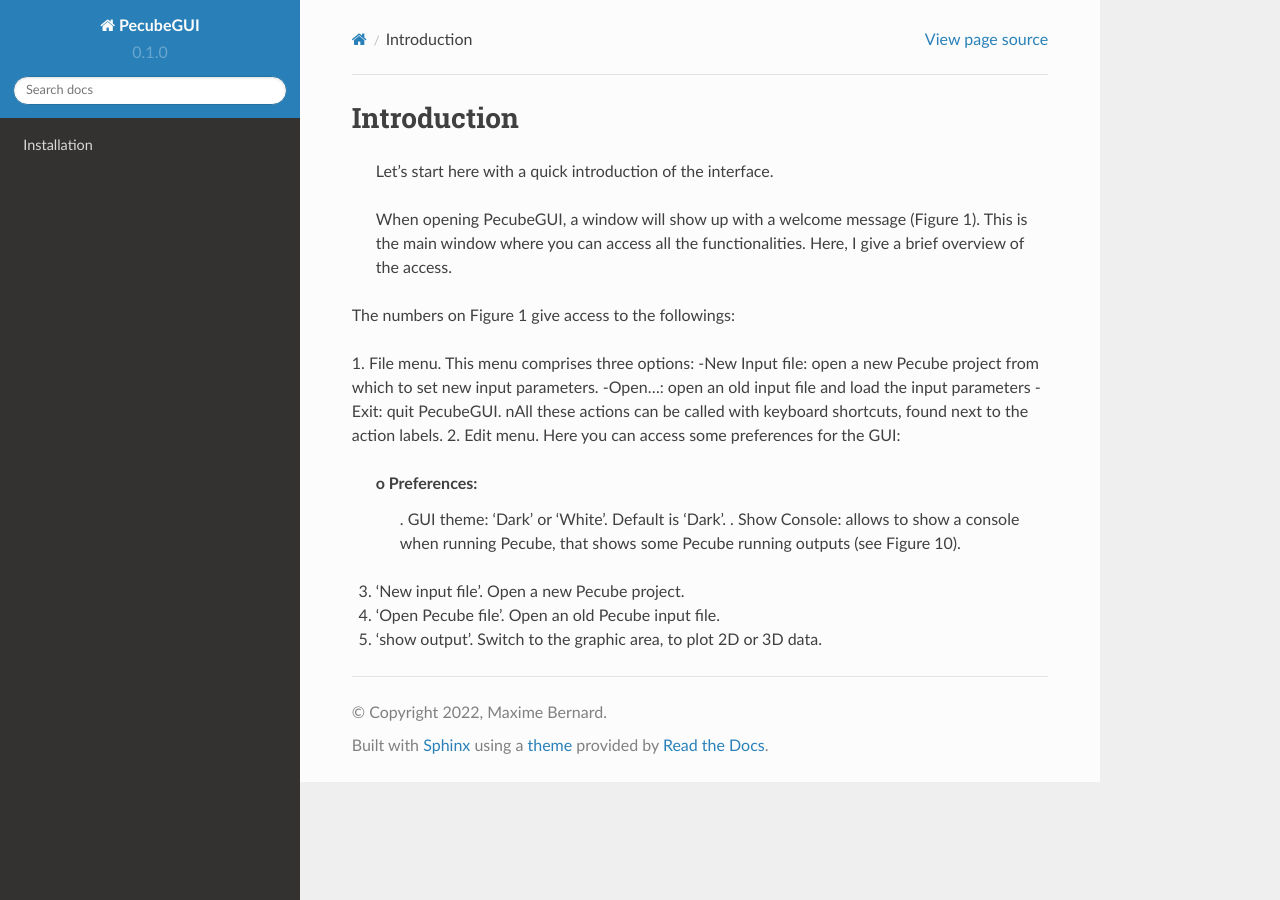
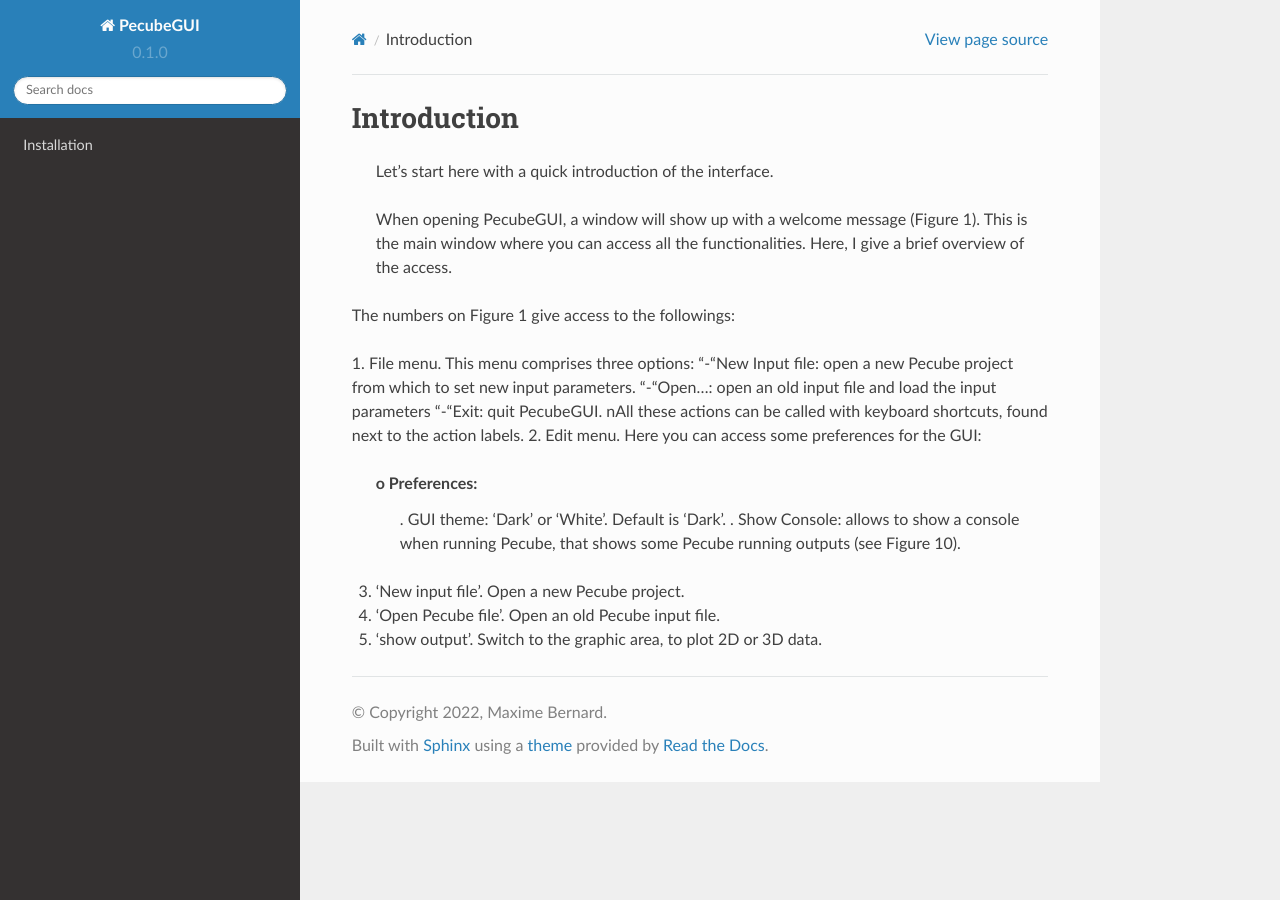
Before and after one commit to MBernAca/PecubeGUI_Doc, a Sphinx documentation site: the page built from docs/source/introduction.rst, in a window 1280 px wide. Built offline with Sphinx 7.4.7 and the Read the Docs theme 2.0.0, drawn with Linux system fonts in a browser that asks for light colours; pages that are not in the unit, such as notebooks, are missing from menus; some of the changed lines change nothing that is shown.

Commit message:
17/02/2022

```diff
--- a/docs/source/introduction.rst
+++ b/docs/source/introduction.rst
@@ -8,9 +8,9 @@
 The numbers on Figure 1 give access to the followings:
 
 1. File menu. This menu comprises three options:
--New Input file: open a new Pecube project from which to set new input parameters.
--Open…: open an old input file and load the input parameters
--Exit: quit PecubeGUI. \nAll these actions can be called with keyboard shortcuts, found next to the action labels.
+"-"New Input file: open a new Pecube project from which to set new input parameters.
+"-"Open…: open an old input file and load the input parameters
+"-"Exit: quit PecubeGUI. \nAll these actions can be called with keyboard shortcuts, found next to the action labels.
 2. Edit menu. Here you can access some preferences for the GUI:
   o Preferences:
       .	GUI theme: ‘Dark’ or ‘White’. Default is ‘Dark’.
```
